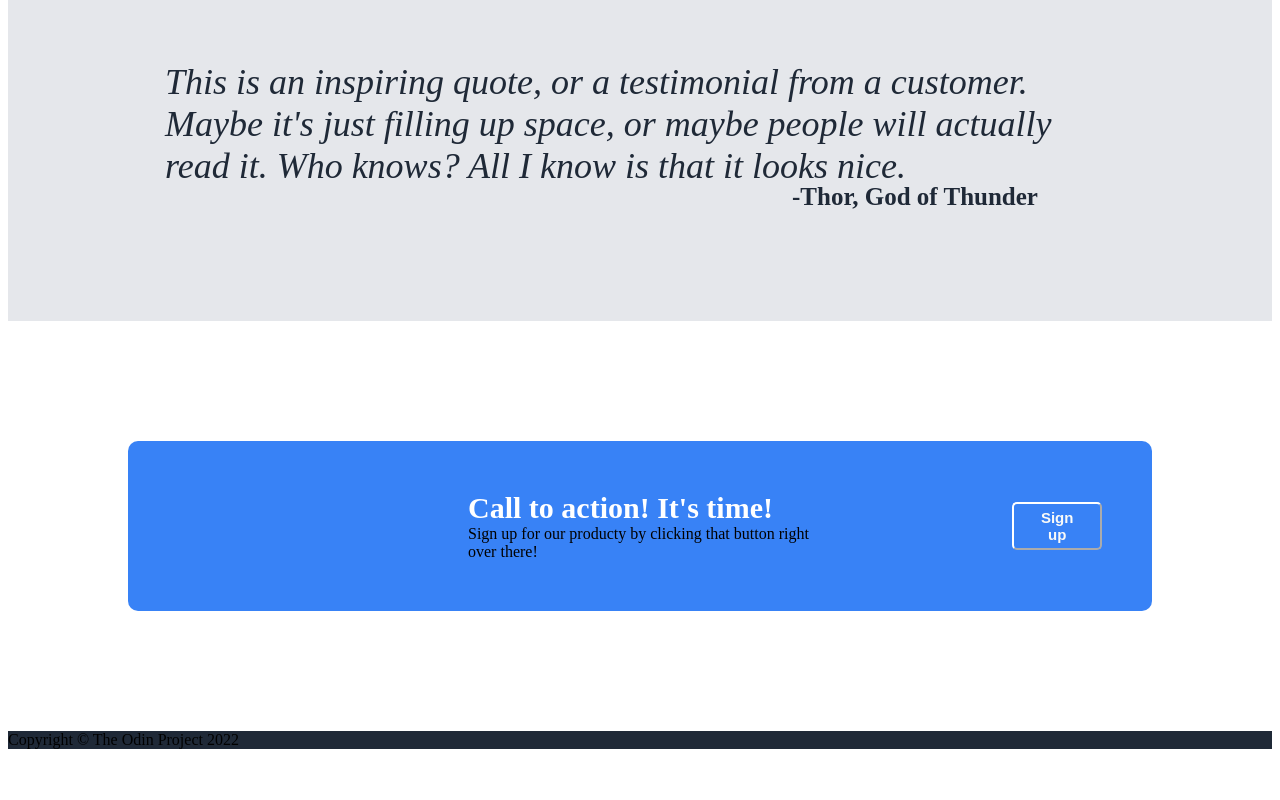
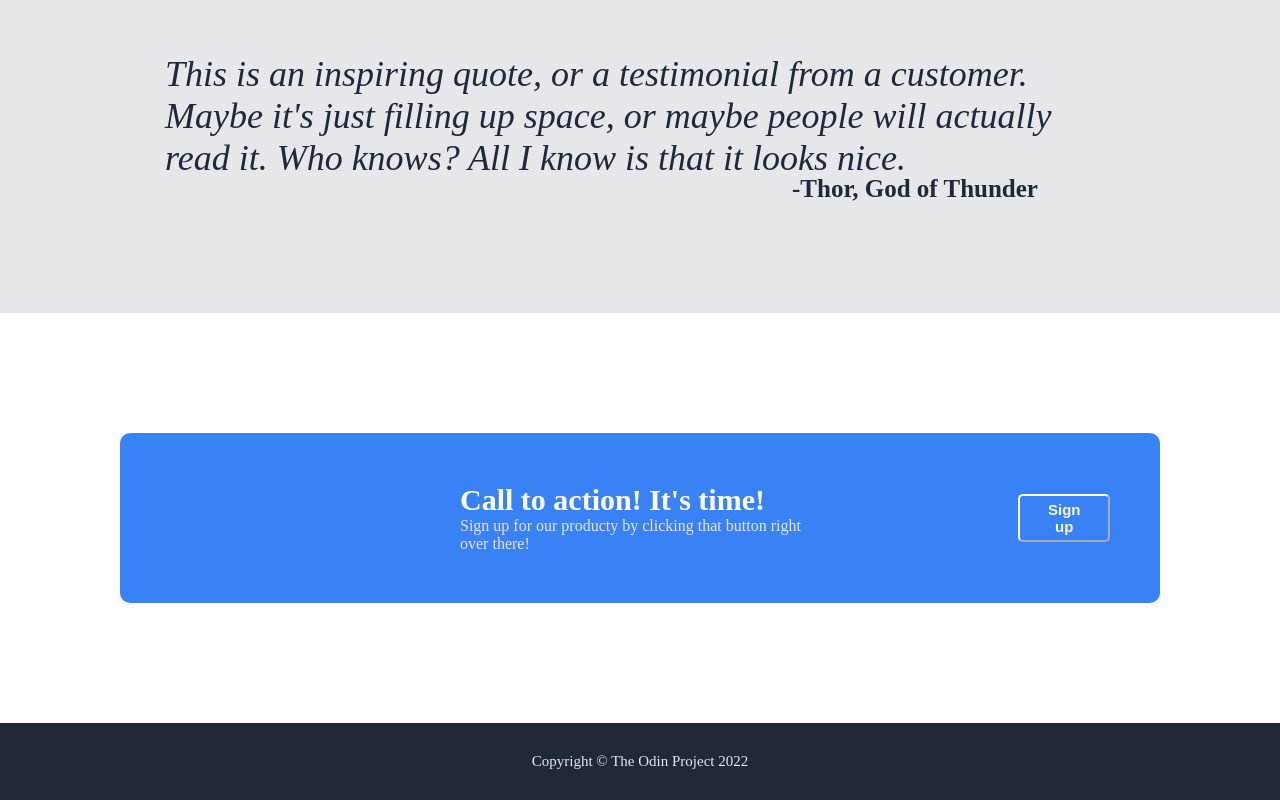
Before and after one commit to JackieVZ/landing-page, a plain HTML site: page index.html in a window 1280 px wide. Shown: the part 982-1782 px from the top of the page. Before the commit the page ends 1739 px from the top, so only its background shows below. Drawn offline with Linux system fonts and the light colour scheme.

Commit message:
finish whole template

```diff
--- a/css/style.css
+++ b/css/style.css
@@ -31,7 +31,7 @@ ul {
     text-decoration: none;
 }
 
-li, .sechero {
+li, .sechero, .footer{
 font-size: 18px;
 color: #E5E7EB;
 }
@@ -189,7 +189,19 @@ button {
     font-weight: bold;
 }
 
+.textly4 {
+    color: #E5E7EB;
+}
+
 .button2 {
     border-color: white;
     padding: 5px 20px;
 }
+
+.footer {
+    display: flex;
+    justify-content: center;
+    align-items: center;
+    padding: 30px;
+    font-size: 15px;
+}
--- a/index.html
+++ b/index.html
@@ -8,7 +8,7 @@
     <link rel="stylesheet" href="./css/style.css">
 </head>
 
-<body>
+<body style="margin: 0;">
 
     <div class="body">
         <div class="header">
```
